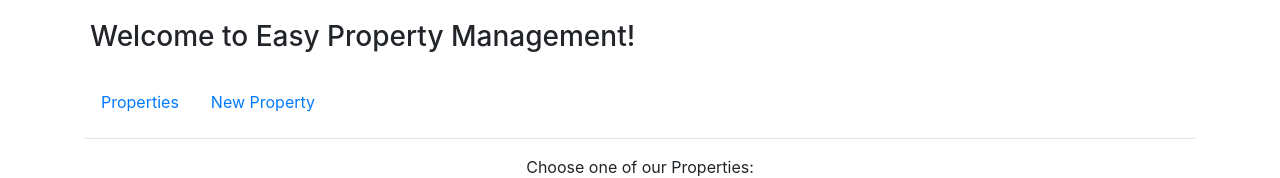
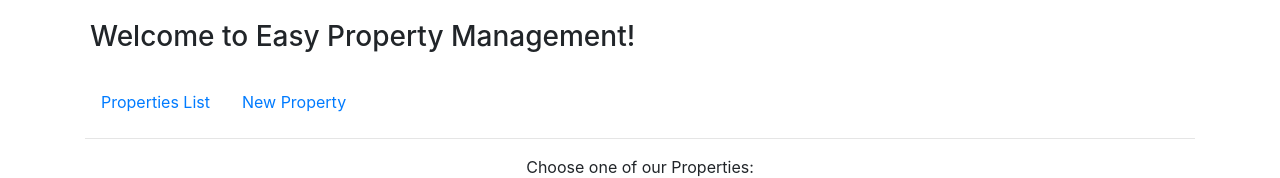
Before and after one commit to david238/EasyPropertyManagement, an Angular app in the folder frontend/: page / in a window 1280 px wide. Shown: the top 178 px of the page. Built offline with nearby package versions, Linux system fonts and the light colour scheme; no server answers.

Commit message:
Changed menu title

```diff
--- a/frontend/src/app/header/header.component.html
+++ b/frontend/src/app/header/header.component.html
@@ -1,7 +1,7 @@
 <ul class="nav nav-pills">
     <li class="nav-item" routerLinkActive="active"
     [routerLinkActiveOptions]="{exact: true}">
-      <a class="nav-link" routerLink="/">Properties</a>
+      <a class="nav-link" routerLink="/">Properties List</a>
     </li>
     <li class="nav-item" routerLinkActive="active">
       <a class="nav-link" routerLink="/new-property">New Property</a>
```
